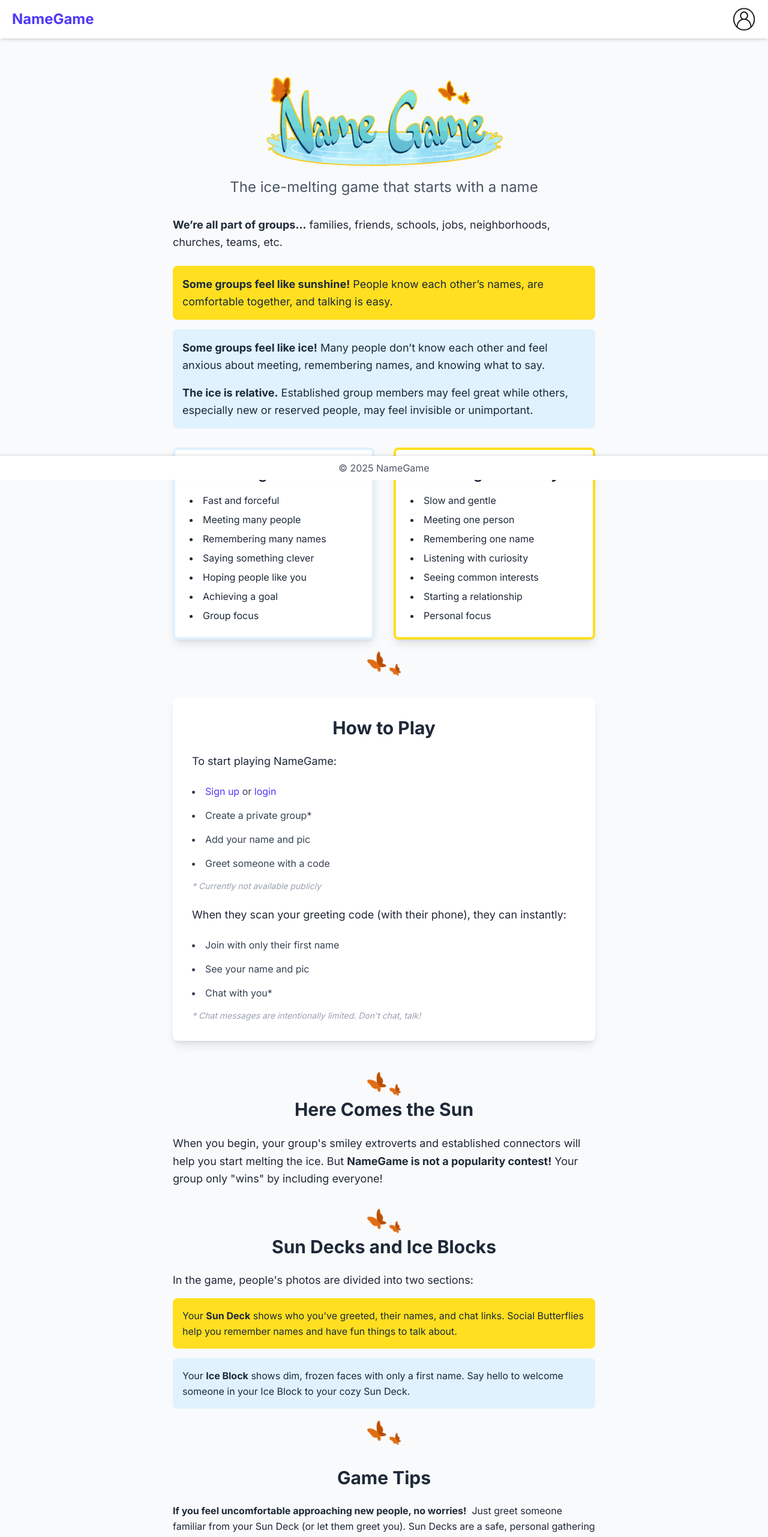
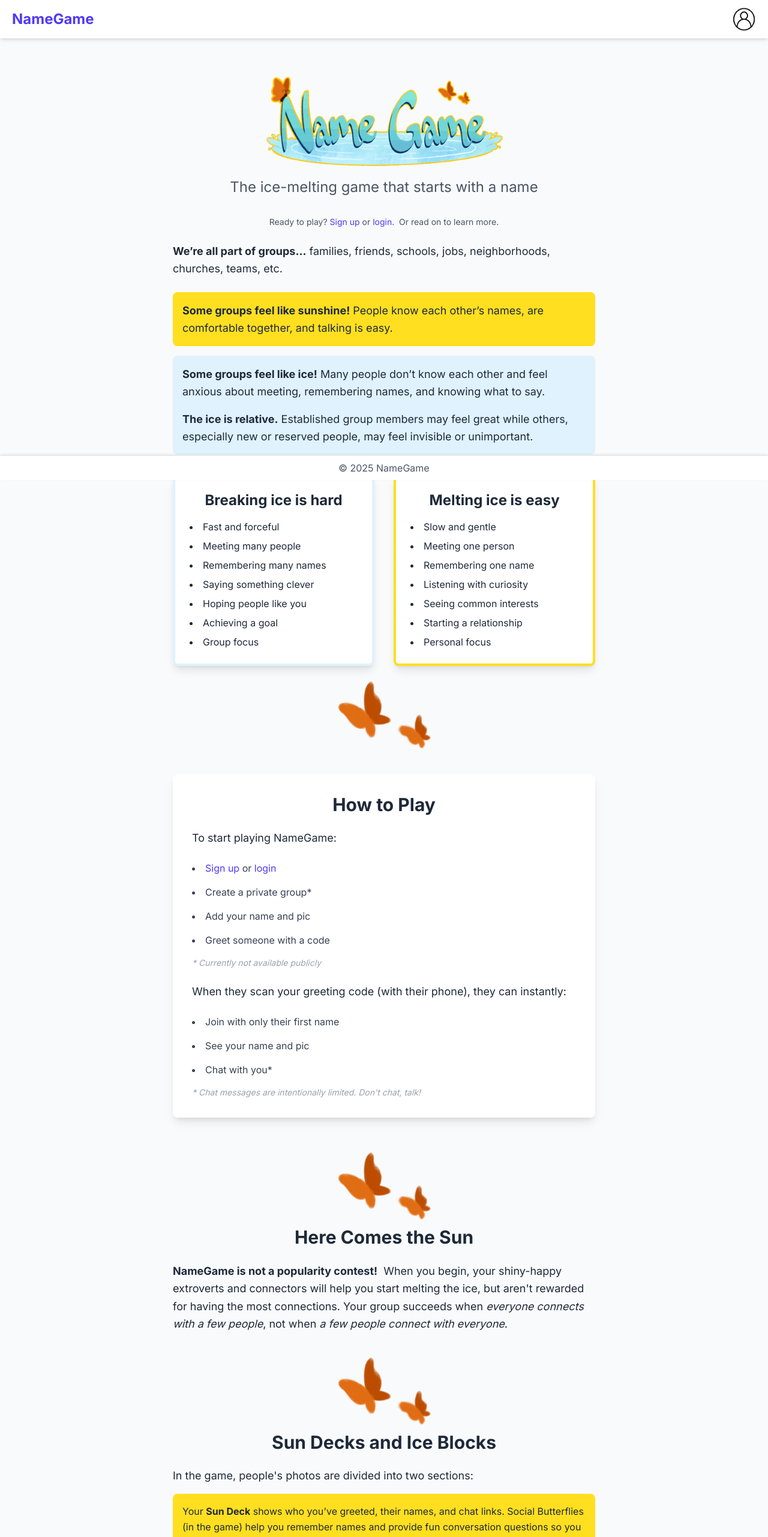
Before and after one commit to aspiringx/namegame, a Next.js app: page / in a window 1280 px wide. Shown: the top 2562 px of the page at 60% size. Built offline with nearby package versions, Linux system fonts and the light colour scheme; no server answers.

Commit message:
Home updates

```diff
--- a/src/app/page.tsx
+++ b/src/app/page.tsx
@@ -20,13 +20,26 @@ export default function Home() {
         </header>
 
         <section className="text-lg leading-relaxed space-y-6">
+          <p className="text-center text-gray-600 text-sm">
+            Ready to play?&nbsp;
+              <Link href="/signup" className="text-indigo-600 hover:text-indigo-500">
+                Sign up
+              </Link>{' '}
+              or{' '}
+              <Link href="/login" className="text-indigo-600 hover:text-indigo-500">
+                login
+              </Link>.&nbsp;
+            Or read on to learn more.
+
+
+          </p>
           <p>
             <b>We’re all part of groups...</b> families, friends, schools, jobs, neighborhoods, churches, teams, etc.
           </p>
           <p className="mb-4 bg-yellow-300 p-4 rounded-lg">
             <b>Some groups feel like sunshine!</b> People know each other’s names, are comfortable together, and talking is easy.
           </p>
-          <p className="mb-4 bg-sky-100 p-4 rounded-lg">
+          <div className="mb-4 bg-sky-100 p-4 rounded-lg">
             <p className="mb-4">
               <b>Some groups feel like ice!</b> Many people don’t know each other
               and feel anxious about meeting, remembering names, and knowing what
@@ -37,7 +50,7 @@ export default function Home() {
               great while others, especially new or reserved people, may feel
               invisible or unimportant.
             </p>
-          </p>
+          </div>
         </section>
 
         <section className="mt-8">
@@ -75,7 +88,7 @@ export default function Home() {
             alt="NameGame social butterflies"
             width={70}
             height={70}
-            className="mx-auto h-auto center"
+            className="mx-auto w-auto h-auto center"
           />
         </section>
 
@@ -114,15 +127,17 @@ export default function Home() {
             alt="NameGame social butterflies"
             width={70}
             height={70}
-            className="mx-auto h-auto center"
+            className="mx-auto w-auto h-auto center"
           />
 
           <h3 className="text-3xl font-bold text-center mb-6">Here Comes the Sun</h3>
           <p className="mb-4">
-            When you begin, your group's smiley extroverts and established
-            connectors will help you start melting the ice. But <b>NameGame is
-            not a popularity contest!</b> Your group only "wins" by including
-            everyone!
+            <b>NameGame is not a popularity contest!</b>&nbsp;
+            When you begin, your shiny-happy extroverts and connectors
+            will help you start melting the ice, but aren't rewarded for having
+            the most connections. Your group succeeds when <i>everyone
+            connects with a few people</i>, not when <i>a few people connect with
+            everyone</i>.
           </p>
         </section>
 
@@ -132,14 +147,14 @@ export default function Home() {
             alt="NameGame social butterflies"
             width={70}
             height={70}
-            className="mx-auto h-auto center"
+            className="mx-auto w-auto h-auto center"
           />
           <h3 className="text-3xl font-bold text-center mb-6">Sun Decks and Ice Blocks</h3>
           <p className="text-lg mb-4">In the game, people's photos are divided into two sections:</p>
           <p className="mb-4 bg-yellow-300 p-4 rounded-lg">
             Your <b>Sun Deck</b> shows who you’ve greeted, their names, and chat
-            links. Social Butterflies help you remember names and have fun things
-            to talk about.
+            links. Social Butterflies (in the game) help you remember names and
+            provide fun conversation questions so you never feel stuck.
           </p>
           <p className="mb-4 bg-sky-100 p-4 rounded-lg">
             Your <b>Ice Block</b> shows dim, frozen faces with only a first name.
@@ -150,7 +165,7 @@ export default function Home() {
             alt="NameGame social butterflies"
             width={70}
             height={70}
-            className="mx-auto h-auto center"
+            className="mx-auto w-auto h-auto center"
           />
 
           <h3 className="mt-8 text-3xl font-bold text-center mb-6">Game Tips</h3>
@@ -172,36 +187,22 @@ export default function Home() {
           </p>
           <p className="mb-4">
             <b>We only have time to be close friends with a few people.</b>&nbsp;
-            It's normal for most people in a group to be nice acquaintances.
-            Close friendships develop when people consistently spend <i>time
-            together</i> in spaces where they can talk freely and personally.
+            It's normal for most people in a group to just be acquaintances.
           </p>
           <p className="mb-4">
             <b>Participating in formal group roles and activities</b> is a great
-            way to do this, but only when it includes enough open time
-            together. If you engage and find yourself acting alone or in settings
-            too formal or large for regular personal interactions, you may just
-            feel used and tired instead of fulfilled. <i>Smart groups know
-            this.</i>
+            way to do this when it brings people together with plenty of time for
+            free, personal conversations. If you find yourself acting alone or in
+            settings too formal or large for regular personal interactions, you
+            may just feel used and tired instead of fulfilled.
           </p>
           <p className="mb-4">
-            <b>Do you have <i>group-friends</i> and <i>friend-friends</i>?</b>&nbsp;
-            You only do things with <i>group-friends</i> in the group. Like a
-            school or work friend you never see outside of school or work.
-            Groups are better when you have a <i>friend-friend</i> or two
-            that you spend time with independent of the group.
-          </p>
-          <p className="mb-4">
-            <b><i>Friend-friendships</i> take precious time.</b>&nbsp;
-            Some people's buckets are currently full with existing relationships
-            and responsibilities. Others might have time and be craving more,
-            especially after a big change (graduation, moving, marriage, divorce,
-            joining your group, etc.).
-          </p>
-          <p className="mb-4">
-            <b>Buckets change over time.</b> When your group helps more people
-            connect, important <i>group-friendships</i> can form and make&nbsp;
-            <i>friend-friendships</i> possible when the time is right.
+            <b><i>Group-friends</i> and <i>friend-friends</i>?</b>&nbsp;
+            Group friends are a great start. Like a school or work friend you
+            never see outside of school or work. Groups are better when you also
+            have a <i>friend-friend</i> or two. The kind you spend time with,
+            independent of the group. If you really click with someone, start
+            acting like a <i>friend-friend</i>, not just a <i>group-friend</i>.
           </p>
           <p className="mb-4">
             <b>When your group consistently plays NameGame</b>, soon everyone
@@ -222,7 +223,7 @@ export default function Home() {
             alt="NameGame social butterflies"
             width={70}
             height={70}
-            className="mx-auto h-auto center"
+            className="mx-auto w-auto h-auto center"
           />
         </section>
         <section className="mt-8 text-lg leading-relaxed">
```
